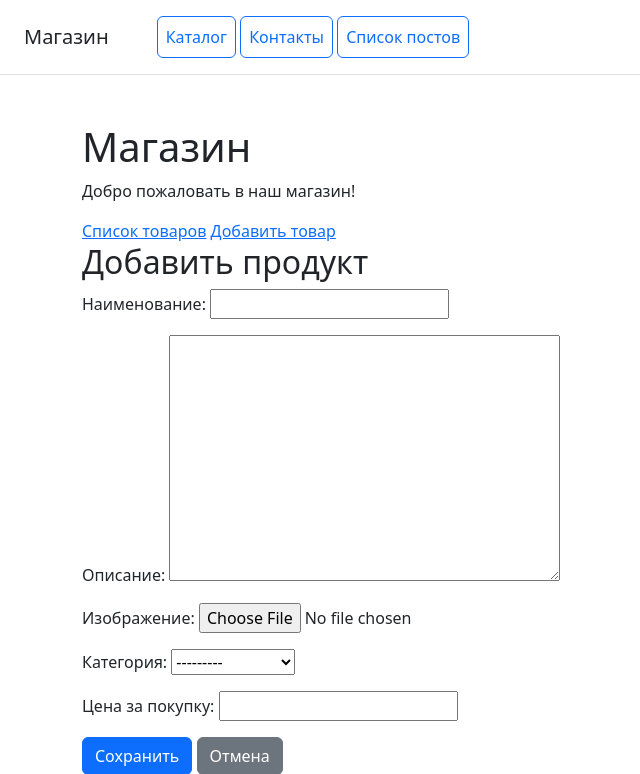
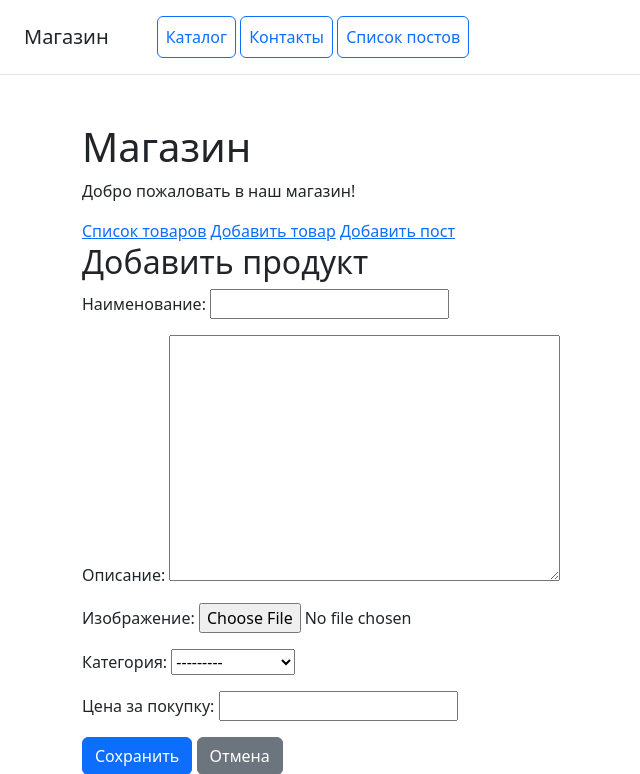
Before and after one commit to InnaVeselkova/Djanga_project, a Django app: page /create/ in a window 1280 px wide. Shown: the top 774 px of the page, without its empty margins (0-640 px from the left). Run offline with Django 5.2, Linux system fonts and the light colour scheme; data comes from the database, SQL or seed files in the repository; some libraries are stand-ins or nearby versions.

Commit message:
add corrections

```diff
--- a/catalog/templates/catalog/header.html
+++ b/catalog/templates/catalog/header.html
@@ -4,5 +4,6 @@
      <nav>
         <a href="{% url 'catalog:home' %}">Список товаров</a>
         <a href="{% url 'catalog:product_create' %}">Добавить товар</a>
+        <a href="{% url 'blog:blog_create' %}">Добавить пост</a>
     </nav>
 </header>
```
